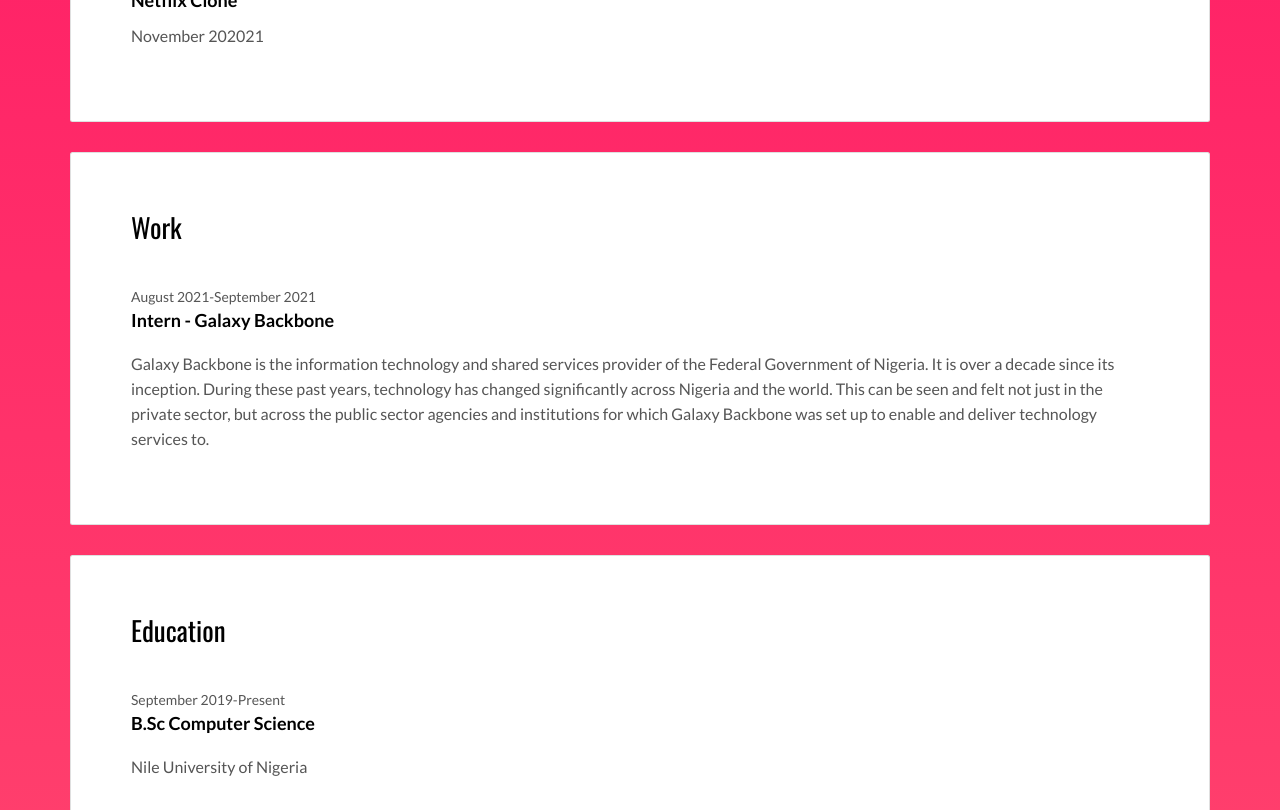
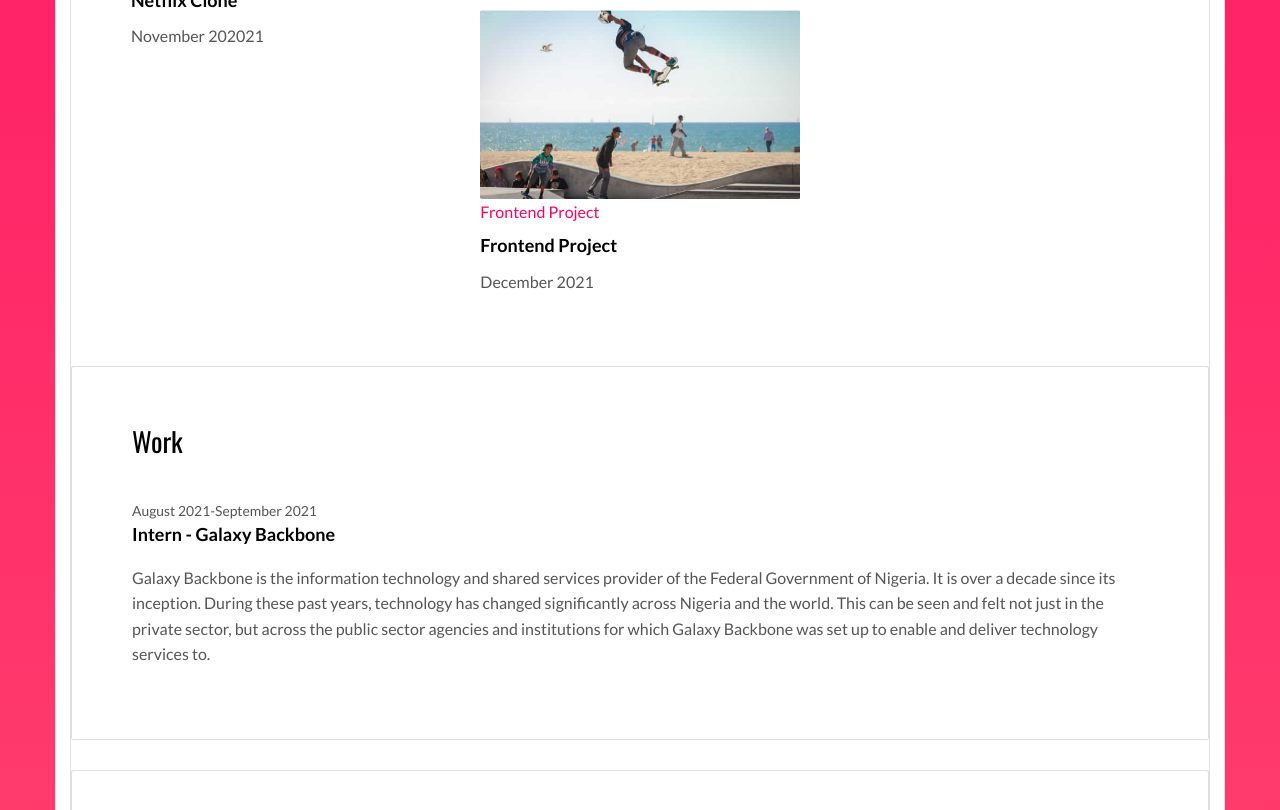
Before and after one commit to JennieTswanya/JennieTswanya.github.io, a plain HTML site: page index.html in a window 1280 px wide. Shown: the part 1138-1948 px from the top of the page. Drawn offline with nearby package versions, Linux system fonts and the light colour scheme.

Commit message:
Update index.html

```diff
--- a/index.html
+++ b/index.html
@@ -96,6 +96,11 @@
                 <h3 class="h5">JAMB Application Form</h3>
                 <p>November 2021</p>
               </div>
+              <div class="col-md-4">
+                <img src="./assets/images/img-04.jpg" class="img-responsive" alt="">
+                <a href="homepage.html">Frontend Project</a>
+                <h3 class="h5">Frontend Project</h3>
+                <p>December 2021</p>
             </div>
           </div>
         </div>
```
